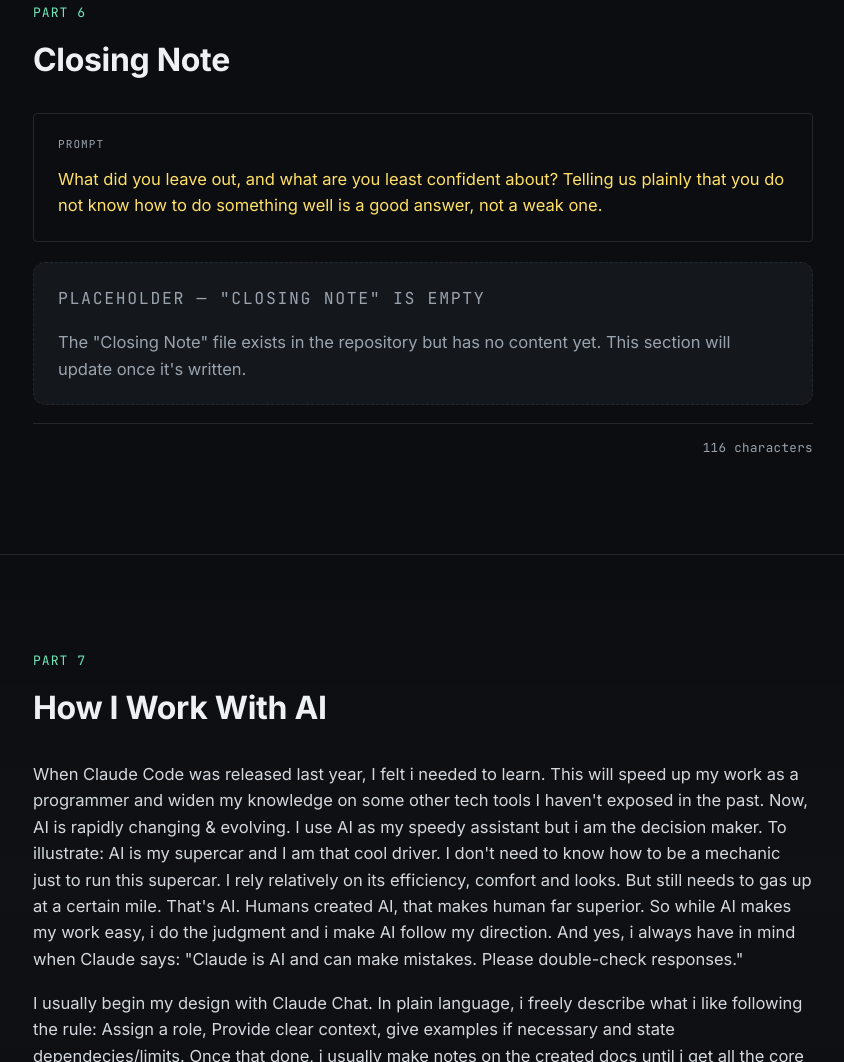
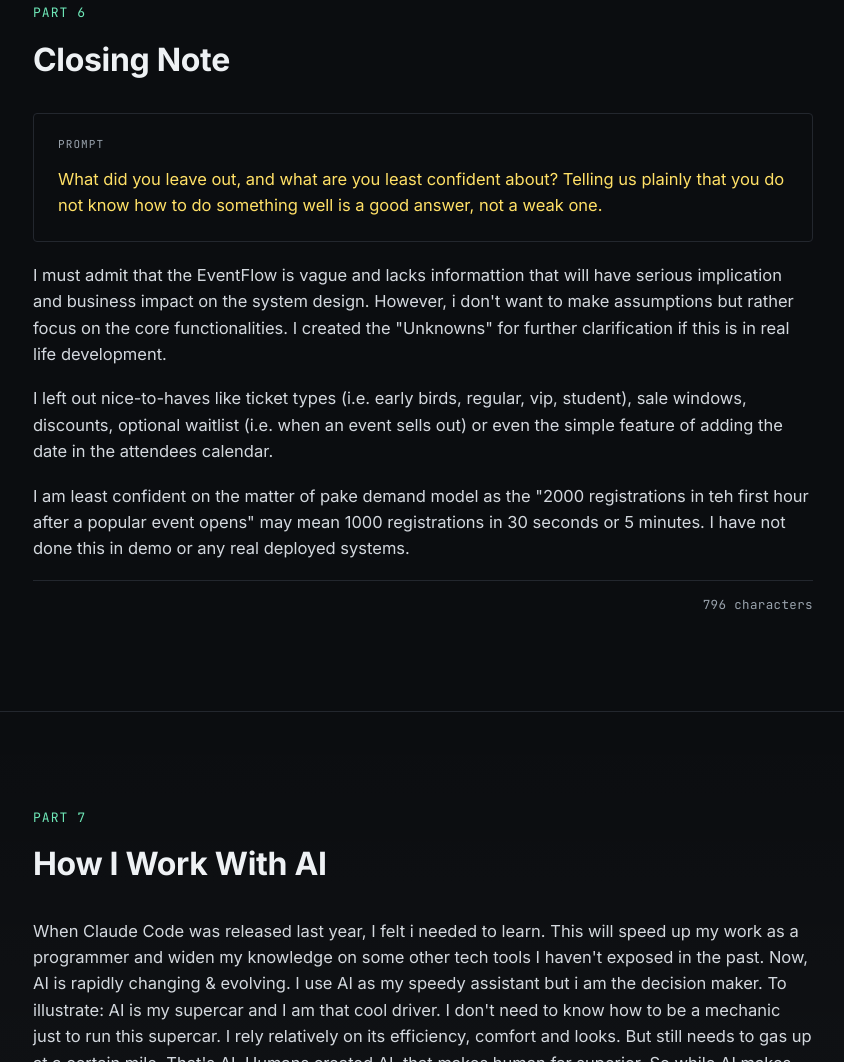
Before and after one commit to cyberussell/benoz, a website: page public/index.html in a window 1280 px wide. Shown: the part 4336-5398 px from the top of the page, without its empty margins (217-1061 px from the left). Drawn offline with Linux system fonts and the light colour scheme.

Commit message:
Sync Part 6 with Closing Note content
Reflects the closing note written directly on GitHub, covering the
vague EventFlow brief, deliberately left-out nice-to-haves, and
uncertainty about the peak-demand shape.

```diff
--- a/public/index.html
+++ b/public/index.html
@@ -221,9 +221,10 @@
           <p class="brief-label">Prompt</p>
           <p class="brief-text">What did you leave out, and what are you least confident about? Telling us plainly that you do not know how to do something well is a good answer, not a weak one.</p>
         </div>
-        <div class="placeholder-block">
-          <p class="placeholder-label">Placeholder — "Closing Note" is empty</p>
-          <p id="part-6-response">The "Closing Note" file exists in the repository but has no content yet. This section will update once it's written.</p>
+        <div id="part-6-response">
+          <p>I must admit that the EventFlow is vague and lacks informattion that will have serious implication and business impact on the system design. However, i don't want to make assumptions but rather focus on the core functionalities. I created the "Unknowns" for further clarification if this is in real life development.</p>
+          <p>I left out nice-to-haves like ticket types (i.e. early birds, regular, vip, student), sale windows, discounts, optional waitlist (i.e. when an event sells out) or even the simple feature of adding the date in the attendees calendar.</p>
+          <p>I am least confident on the matter of pake demand model as the "2000 registrations in teh first hour after a popular event opens" may mean 1000 registrations in 30 seconds or 5 minutes. I have not done this in demo or any real deployed systems.</p>
         </div>
       </div>
       <p class="char-count" data-char-count-for="part-6-response"></p>
```
